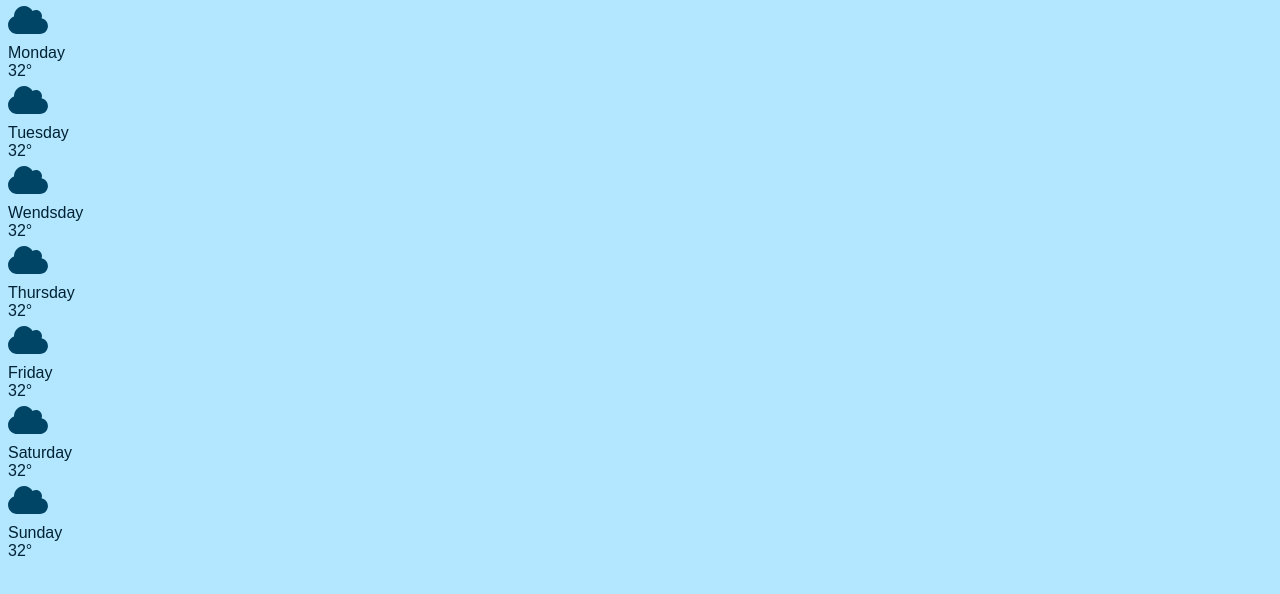
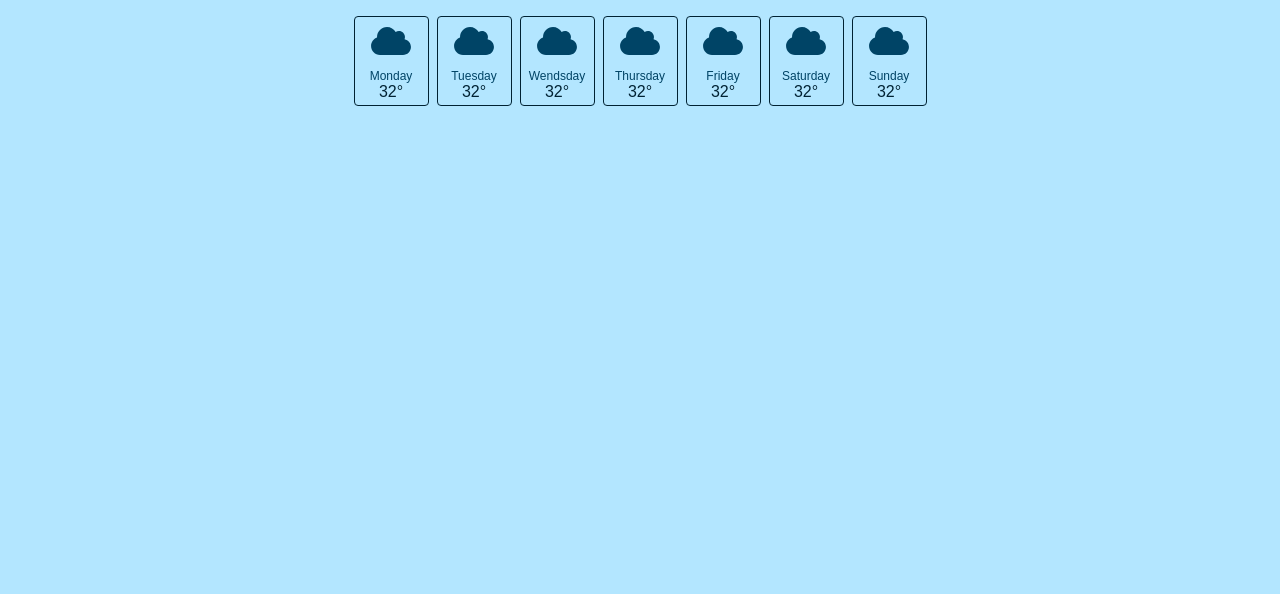
Before and after one commit to GlitchVsc/Weather-app, a website built with Vite: page index.html in a window 1280 px wide. Shown: the part 80-674 px from the top of the page. Built offline with nearby package versions, Linux system fonts and the light colour scheme.

Commit message:
Day section CSS

```diff
--- a/style.css
+++ b/style.css
@@ -73,3 +73,26 @@ body{
   font-weight: lighter;
   font-size: 0.75rem;
 }
+
+.day-section{
+  display: grid;
+  grid-template-columns: repeat(auto-fit, 75px);
+  gap: 0.5rem;
+  justify-content: center;
+  padding: 1rem;
+}
+
+.day-card{
+  display: flex;
+  flex-direction:column;
+  align-items: center;
+  border: 1px solid hsl(200, 100%, 10%);
+  border-radius: 0.25rem;
+  padding: 0.25rem;
+}
+
+.day-card-day{
+  font-size: 0.75rem;
+  color: hsl(200, 100%, 20%);
+  margin-top: 0.5rem;
+}
```
